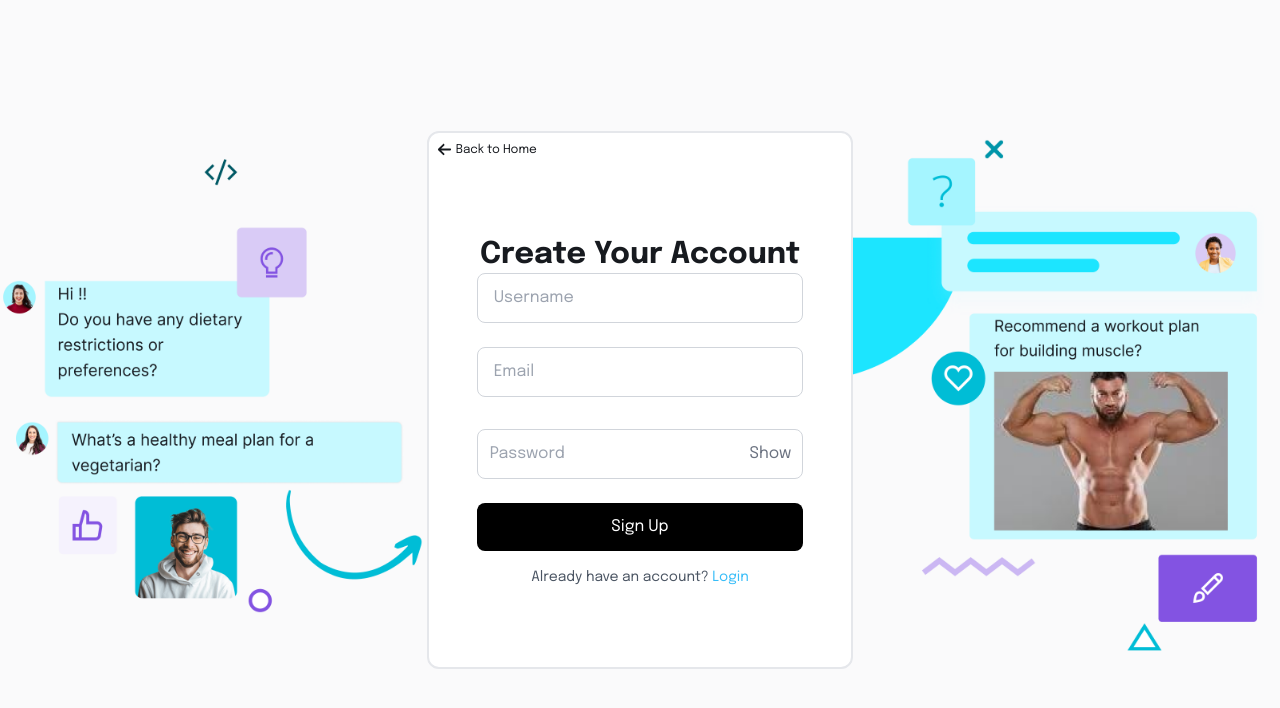
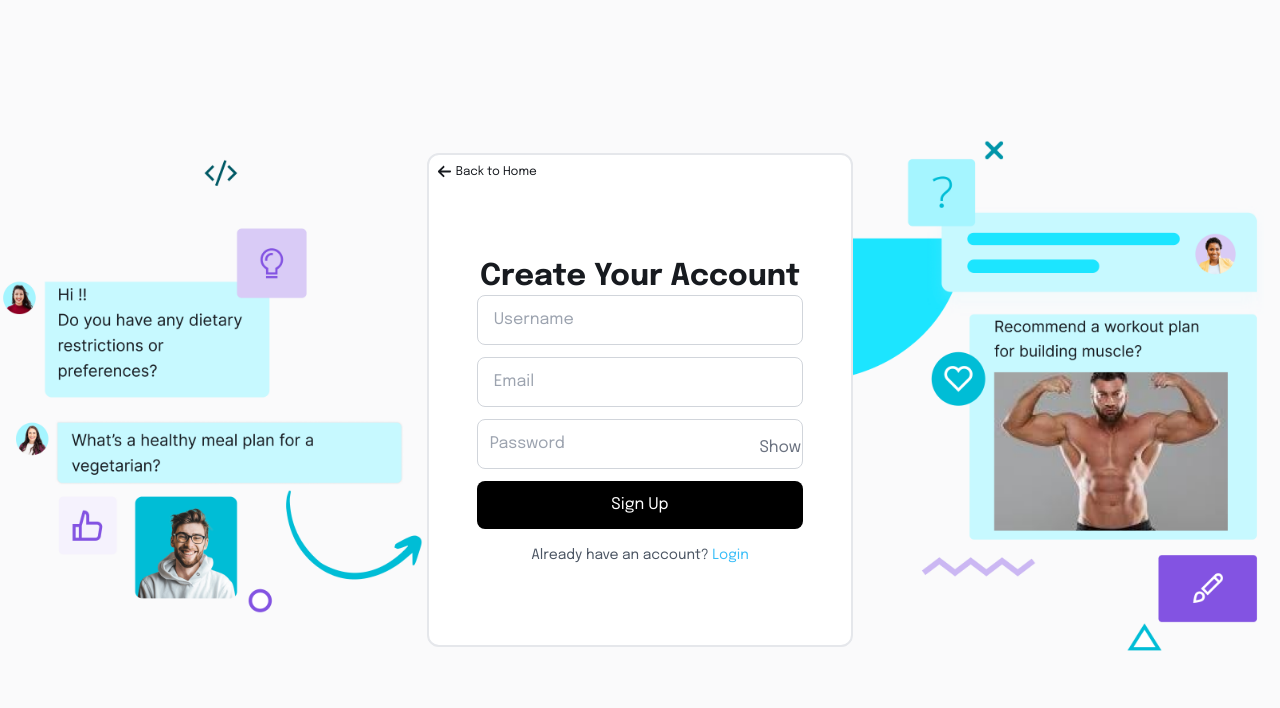
Before and after one commit to Demiladeala/health_planner, a React (Vite) app: page / in a window 1280 px wide. Both pictures are taken after a click on the button "Sign up". Shown: the top 708 px of the page. Built offline with nearby package versions, Linux system fonts and the light colour scheme; no server answers.

Commit message:
feat: first comit

```diff
--- a/src/components/login.jsx
+++ b/src/components/login.jsx
@@ -104,6 +104,7 @@ const Login = ({ handleSignUpClick, handleBackClick }) => {
 
       <h1 className='mt-6 font-bold text-3xl'>Welcome Back</h1>
       <form onSubmit={handleSubmit} className='mt-4'>
+
         <div>
           <input
             type='email'
@@ -117,26 +118,29 @@ const Login = ({ handleSignUpClick, handleBackClick }) => {
           />
           {errors.email && <p className="text-red-500 mt-1 text-xs text-left">{errors.email}</p>}
         </div>
-        <div className='relative'>
+
+        <div className={`relative flex items-start mt-2 border rounded-lg ${
+          errors.password ? 'border-red-500' : 'border-gray-300'
+            }`}>
           <input
             type={showPassword ? 'text' : 'password'} // Toggle input type
             name='password'
             value={formData.password}
             onChange={handleChange}
             placeholder='Password'
-            className={`w-full mt-2 p-3 border rounded-lg ${
-              errors.password ? 'border-red-500' : 'border-gray-300'
-            }`}
+            className='w-[88%] p-3 outline-none bg-transparent'
           />
           <button
             type='button'
             onClick={() => setShowPassword(prev => !prev)} // Toggle password visibility
-            className='absolute top-2 inset-y-0 right-0 flex items-center px-3 text-gray-500'
+            className={`z-[3] absolute w-[12%] top-2 right-1 ${errors.password && "" }
+            inset-y-0 right-0 flex items-center text-gray-500`}
           >
             {showPassword ? 'Hide' : 'Show'}
           </button>
-          {errors.password && <p className="text-red-500 mt-1 text-xs text-left">{errors.password}</p>}
         </div>
+        {errors.password && <p className="text-red-500 text-xs text-left mt-2">{errors.password}</p>}
+
         <button
           type='submit'
           className={`mt-4 w-full bg-primary-blue py-3 text-black rounded-lg ${
--- a/src/components/signup.jsx
+++ b/src/components/signup.jsx
@@ -92,7 +92,7 @@ const Signup = ({handleSignInClick, handleBackClick}) => {
         <p className='relative top-[0.06rem]'>Back to Home</p></div>
 
         <h1 className='mt-6 font-bold text-3xl'>Create Your Account</h1>
-        <form onSubmit={handleSubmit} className="space-y-6">
+        <form onSubmit={handleSubmit} className="space-y-3">
             <div>
                 <input
                 type="text"
@@ -121,26 +121,27 @@ const Signup = ({handleSignInClick, handleBackClick}) => {
                 {errors.email && <p className="text-red-500 mt-1 text-xs text-left">{errors.email}</p>}
             </div>
 
-            <div className='relative'>
+            <div className={`relative flex items-start mt-2 border rounded-lg ${
+                  errors.password ? 'border-red-500' : 'border-gray-300'
+                }`}>
               <input
                 type={showPassword ? 'text' : 'password'} // Toggle input type
                 name='password'
                 value={formData.password}
                 onChange={handleChange}
                 placeholder='Password'
-                className={`w-full mt-2 p-3 border rounded-lg ${
-                  errors.password ? 'border-red-500' : 'border-gray-300'
-                }`}
+                className='w-[88%] p-3 outline-none bg-transparent'
               />
               <button
                 type='button'
                 onClick={() => setShowPassword(prev => !prev)} // Toggle password visibility
-                className='absolute top-2 inset-y-0 right-0 flex items-center px-3 text-gray-500'
+                className={`z-[3] absolute w-[12%] top-2 right-1 ${errors.password && "" }
+                inset-y-0 right-0 flex items-center text-gray-500`}
               >
                 {showPassword ? 'Hide' : 'Show'}
               </button>
-              {errors.password && <p className="text-red-500 mt-1 text-xs text-left">{errors.password}</p>}
             </div>
+            {errors.password && <p className="text-red-500 text-xs text-left">{errors.password}</p>}
 
             <button
                 type="submit"
```
